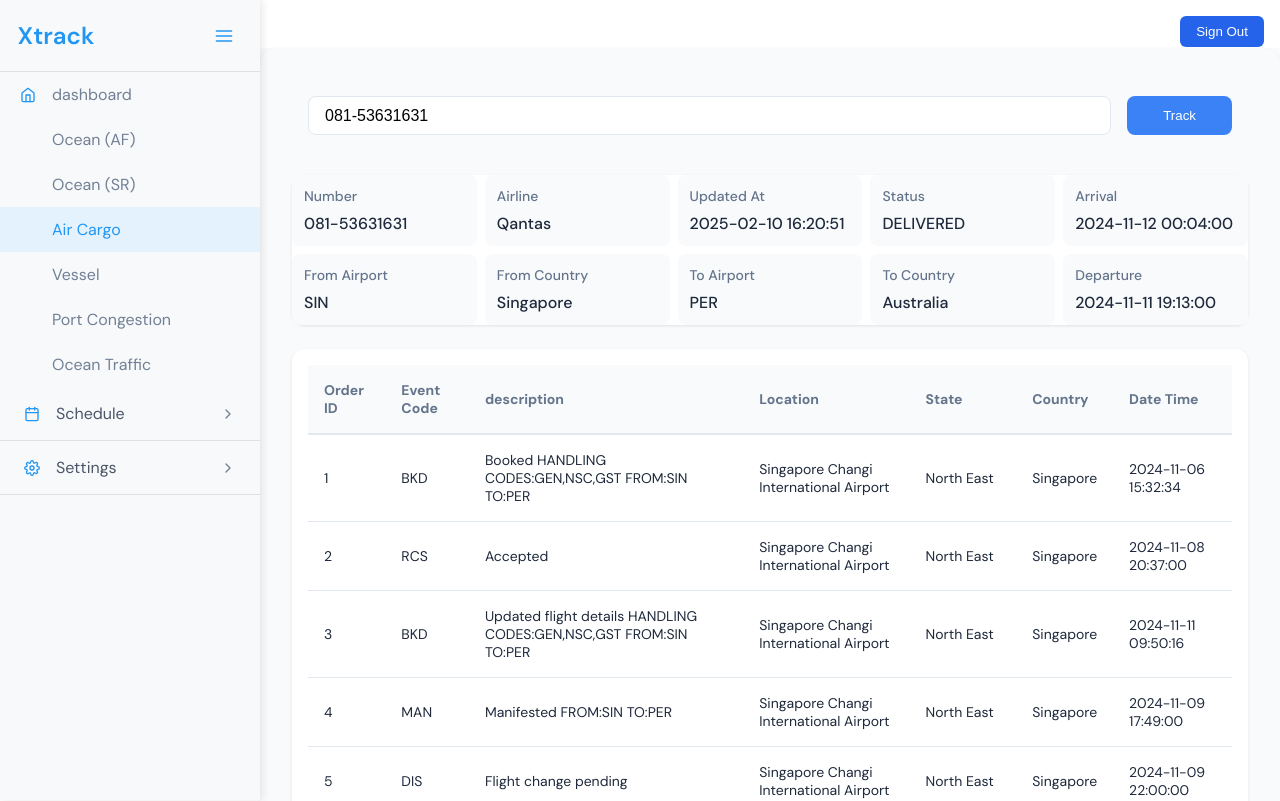
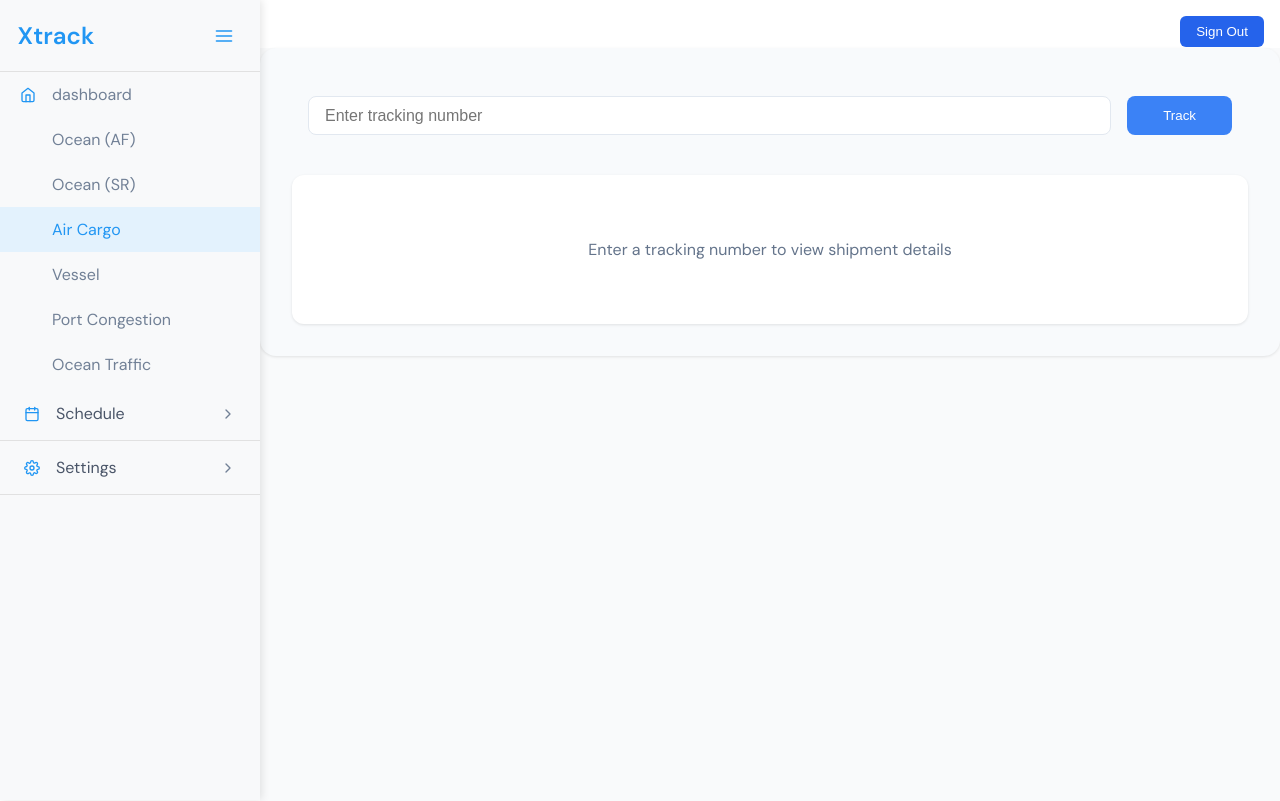
Before and after one commit to petersafwat11/Xtrack-frontend, a Next.js app: page /air-cargo in a window 1280 px wide. Shown: the top 801 px of the page. Built offline with nearby package versions, Linux system fonts and the light colour scheme; no server answers.

Commit message:
made everything works

```diff
--- a/app/layout.js
+++ b/app/layout.js
@@ -32,7 +32,7 @@ export default function RootLayout({ children }) {
            />
            }
           <main
-            className={`${styles.main} ${
+            className={`${isLoginPage? styles.login : styles.main} ${
               !isMenuOpen || isLoginPage ? styles.expanded : ""
             }`}
           >
--- a/app/ui/cargoTracker/CargoTracker.js
+++ b/app/ui/cargoTracker/CargoTracker.js
@@ -1,53 +1,68 @@
 "use client";
-import { useCallback, useEffect, useState } from "react";
+import { useState } from "react";
 import styles from "./CargoTracker.module.css";
 import axios from "axios";
-import { useDebounce } from "use-debounce";
 import jsonData from "../../../json.json";
 
 export default function CargoTracker() {
-  const [searchNumber, setSearchNumber] = useState(jsonData.metadata.request_parameters.number || "");
-  console.log('jsonData', jsonData)
-  const [data, setData] = useState(jsonData);
-  const [metadata] = useState({
-    number: jsonData.metadata.request_parameters.number || null,
-    airline: jsonData.metadata.airline.name || null,
-    updated_at: jsonData.metadata.updated_at || null,
-    status: jsonData.data.status || null,
-    arrival: jsonData.data.arrival_datetime_local?.actual || null,
-    from_airport: jsonData.data.from.iata_code || null,
-    from_country: jsonData.data.from.country || null,
-    to_airport: jsonData.data.to.iata_code || null,
-    to_country: jsonData.data.to.country || null,
-    departure: jsonData.data.departure_datetime_local?.actual || null,
-  });
+  const [searchNumber, setSearchNumber] = useState("");
+  const [data, setData] = useState(null);
+  const [metadata, setMetadata] = useState(null);
+  const [loading, setLoading] = useState(false);
+  const [error, setError] = useState(null);
 
-  const handleSearch = (e) => {
-    e.preventDefault();
-    // API call implementation here
+  const generateMetaData = (data) => {
+    const metadata = {
+      number: data?.metadata?.request_parameters?.number || null,
+      airline: data?.metadata?.airline?.name || null,
+      updated_at: data?.metadata?.updated_at || null,
+      status: data?.data?.status || null,
+      arrival: data?.data?.arrival_datetime_local?.actual || null,
+      from_airport: data?.data?.from?.iata_code || null,
+      from_country: data?.data?.from?.country || null,
+      to_airport: data?.data?.to?.iata_code || null,
+      to_country: data?.data?.to?.country || null,
+      departure: data?.data?.departure_datetime_local?.actual || null,
+    };
+    return metadata;
   };
 
-  const fetchData = useCallback(async () => {
+  const fetchData = async () => {
+    if (!searchNumber.trim()) return;
+
+    setLoading(true);
+    setError(null);
+    setData(null);
+    setMetadata(null);
+
     try {
       const response = await axios.get(
         `http://178.128.210.208:8000/airrates/api/tracker/${searchNumber}`
       );
-      setData(response.data);
+
+      if (response.status_code === "WRONG_NUMBER") {
+        setError("Wrong Number");
+        return;
+      }
+      if (response.status_code === "no data received") {
+        setError("No Tracking Info Found");
+        return;
+      }
+
+      setData(response);
+      setMetadata(generateMetaData(response));
     } catch (error) {
-      console.log(error);
+      setError("An error occurred while fetching tracking information");
+      console.error(error);
+    } finally {
+      setLoading(false);
     }
-  }, [searchNumber]);
-
-  const [debouncedFetchData] = useDebounce(fetchData, 1000);
-
-  useEffect(() => {
-    debouncedFetchData();
-  }, [debouncedFetchData]);
+  };
 
   return (
     <div className={styles.container}>
       <div className={styles.searchSection}>
-          <form onSubmit={handleSearch} className={styles.searchForm}>
+        <div className={styles.searchForm}>
           <input
             type="text"
             value={searchNumber}
@@ -55,89 +70,108 @@ export default function CargoTracker() {
             placeholder="Enter tracking number"
             className={styles.searchInput}
           />
-          <button type="submit" className={styles.searchButton}>
-            Track
+          <button
+            onClick={fetchData}
+            className={styles.searchButton}
+            disabled={loading}
+          >
+            {loading ? "Tracking..." : "Track"}
           </button>
-        </form>
+        </div>
       </div>
 
+      {loading && (
+        <div className={styles.loadingContainer}>
+          <div className={styles.loadingSpinner} />
+          <p className={styles.loadingText}>Fetching tracking information...</p>
+        </div>
+      )}
+
+      {error && (
+        <div className={styles.errorMessage}>
+          {error}
+        </div>
+      )}
+
+      {metadata !== null && !loading && !error && (
         <div className={styles.metadata}>
           <div className={styles.metadataItem}>
             <p className={styles.label}>Number</p>
-          <p className={styles.value}>{metadata.number}</p>
+            <p className={styles.value}>{metadata?.number}</p>
           </div>
           <div className={styles.metadataItem}>
             <p className={styles.label}>Airline</p>
-          <p className={styles.value}>{metadata.airline}</p>
+            <p className={styles.value}>{metadata?.airline}</p>
           </div>
           <div className={styles.metadataItem}>
             <p className={styles.label}>Updated At</p>
-          <p className={styles.value}>{metadata.updated_at}</p>
+            <p className={styles.value}>{metadata?.updated_at}</p>
           </div>
           <div className={styles.metadataItem}>
             <p className={styles.label}>Status</p>
-          <p className={styles.value}>{metadata.status}</p>
+            <p className={styles.value}>{metadata?.status}</p>
           </div>
           <div className={styles.metadataItem}>
             <p className={styles.label}>Arrival</p>
-          <p className={styles.value}>{metadata.arrival}</p>
+            <p className={styles.value}>{metadata?.arrival}</p>
           </div>
 
           <div className={styles.metadataItem}>
             <p className={styles.label}>From Airport</p>
-          <p className={styles.value}>{metadata.from_airport}</p>
+            <p className={styles.value}>{metadata?.from_airport}</p>
           </div>
           <div className={styles.metadataItem}>
             <p className={styles.label}>From Country</p>
-          <p className={styles.value}>{metadata.from_country}</p>
+            <p className={styles.value}>{metadata?.from_country}</p>
           </div>
           <div className={styles.metadataItem}>
             <p className={styles.label}>To Airport</p>
-          <p className={styles.value}>{metadata.to_airport}</p>
+            <p className={styles.value}>{metadata?.to_airport}</p>
           </div>
           <div className={styles.metadataItem}>
             <p className={styles.label}>To Country</p>
-          <p className={styles.value}>{metadata.to_country}</p>
+            <p className={styles.value}>{metadata?.to_country}</p>
           </div>
           <div className={styles.metadataItem}>
             <p className={styles.label}>Departure</p>
-          <p className={styles.value}>{metadata.departure}</p>
+            <p className={styles.value}>{metadata?.departure}</p>
           </div>
         </div>
+      )}
 
       <div className={styles.tableContainer}>
-        {!data ? (
+        {!data && !loading && !error ? (
           <div className={styles.emptyState}>
             Enter a tracking number to view shipment details
           </div>
-        ) : (
+        ) : data && !loading && !error ? (
           <table className={styles.table}>
             <thead>
               <tr className={styles["table-header"]}>
-                <th className={styles['header-item']}>Order ID</th>
-                <th className={styles['header-item']}>Event Code</th>
-                <th className={styles['header-item']}>description</th>
-                <th className={styles['header-item']}>Location</th>
-                <th className={styles['header-item']}>State</th>
-                <th className={styles['header-item']}>Country</th>
-                <th className={styles['header-item']}>Date Time</th>
+                <th className={styles["header-item"]}>Order ID</th>
+                <th className={styles["header-item"]}>Event Code</th>
+                <th className={styles["header-item"]}>description</th>
+                <th className={styles["header-item"]}>Location</th>
+                <th className={styles["header-item"]}>State</th>
+                <th className={styles["header-item"]}>Country</th>
+                <th className={styles["header-item"]}>Date Time</th>
               </tr>
             </thead>
             <tbody>
               {data?.data?.events?.map((event, index) => (
-                <tr className={styles['table-row']} key={index}>
-                  <td className={styles['row-item']}>{event.order_id}</td>
-                  <td className={styles['row-item']}>{event.event_code}</td>
-                  <td className={styles['row-item']}>{event.description}</td>
-                  <td className={styles['row-item']}>{event.location.name}</td>
-                  <td className={styles['row-item']}>{event.location.state}</td>
-                  <td className={styles['row-item']}>{event.location.country}</td>
-                  <td className={styles['row-item']}>{event.datetime_local.actual}</td>
+                <tr className={styles["table-row"]} key={index}>
+                  <td className={styles["row-item"]}>{event.order_id}</td>
+                  <td className={styles["row-item"]}>{event.event_code}</td>
+                  <td className={styles["row-item"]}>{event.description}</td>
+                  <td className={styles["row-item"]}>{event.location.name}</td>
+                  <td className={styles["row-item"]}>{event.location.state}</td>
+                  <td className={styles["row-item"]}>{event.location.country}</td>
+                  <td className={styles["row-item"]}>{event.datetime_local.actual}</td>
                 </tr>
               ))}
             </tbody>
           </table>
-        )}
+        ) : null}
       </div>
     </div>
   );
--- a/app/ui/cargoTracker/CargoTracker.module.css
+++ b/app/ui/cargoTracker/CargoTracker.module.css
@@ -135,6 +135,47 @@
   color: #64748b;
   font-size: 1rem;
 }
+
+.loadingSpinner {
+  width: 40px;
+  height: 40px;
+  border: 3px solid #f3f3f3;
+  border-top: 3px solid #3b82f6;
+  border-radius: 50%;
+  animation: spin 1s linear infinite;
+  margin: 2rem auto;
+}
+
+.loadingContainer {
+  display: flex;
+  flex-direction: column;
+  align-items: center;
+  justify-content: center;
+  padding: 2rem;
+  text-align: center;
+}
+
+.loadingText {
+  margin-top: 1rem;
+  color: #64748b;
+  font-size: 0.875rem;
+}
+
+.errorMessage {
+  text-align: center;
+  padding: 2rem;
+  color: #64748b;
+  font-size: 1rem;
+  background-color: #fff;
+  border-radius: 0.75rem;
+  box-shadow: 0 1px 3px rgba(0, 0, 0, 0.1);
+}
+
+@keyframes spin {
+  0% { transform: rotate(0deg); }
+  100% { transform: rotate(360deg); }
+}
+
 @media (max-width: 1300px) {
   .metadata{
     grid-template-columns: repeat(auto-fit, minmax(180px, 1fr));
```
Lines whose indentation alone changed are shown as unchanged.
